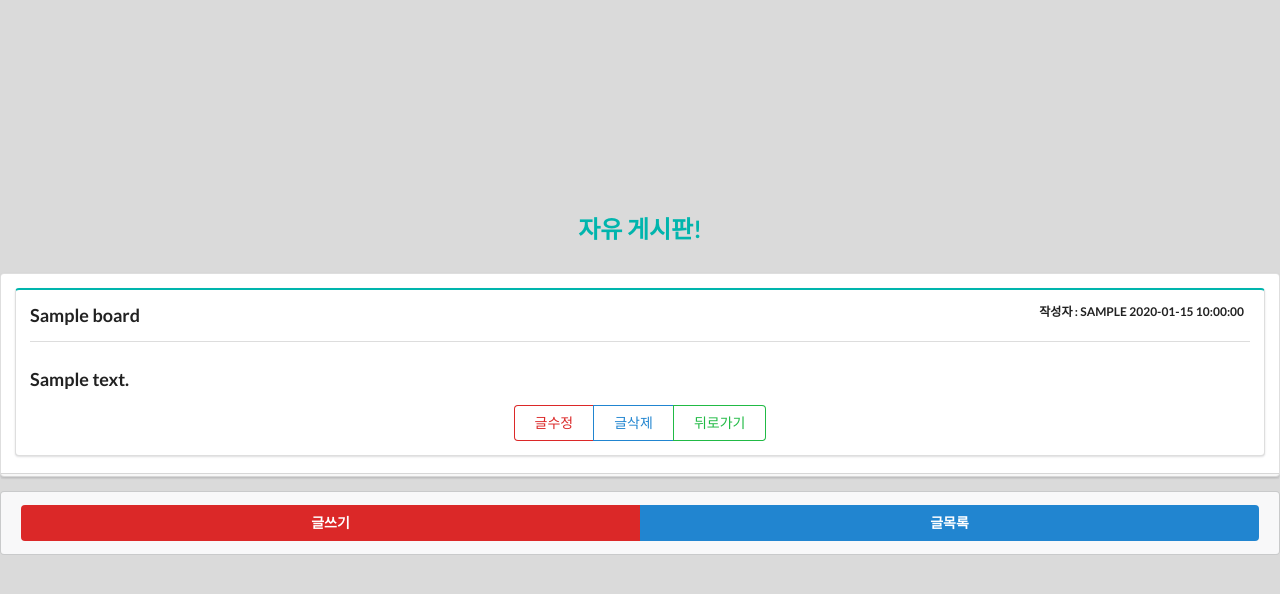
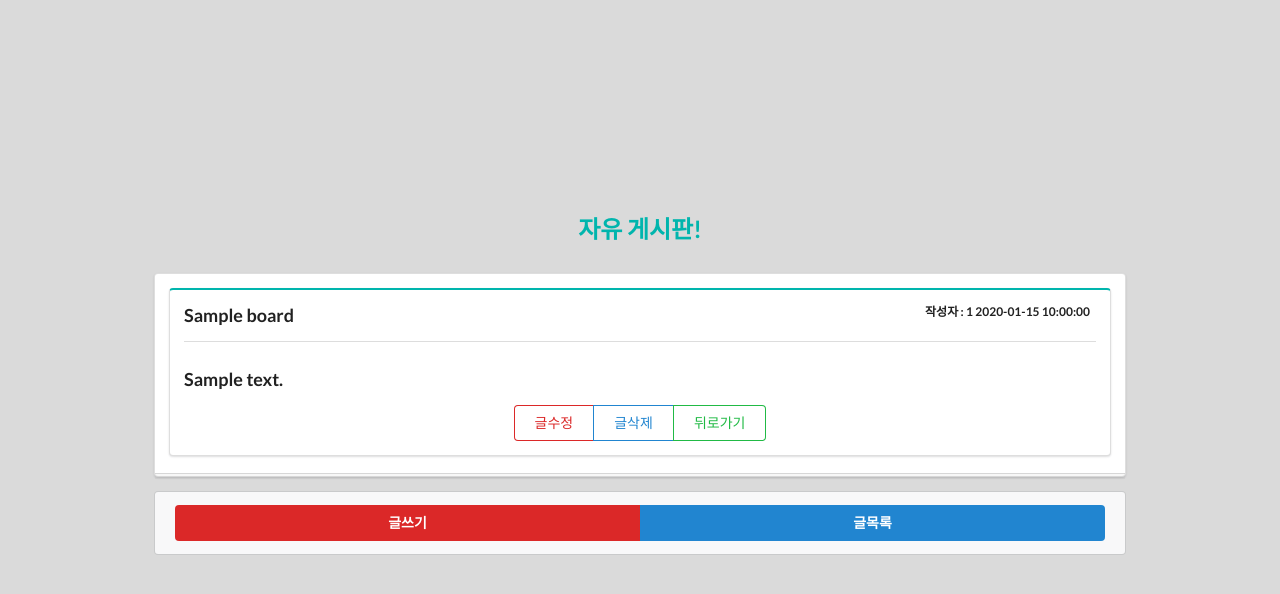
Before and after one commit to claudiajh/flask-board, a Flask app: page /board_show/1 in a window 1280 px wide. Shown: the top 594 px of the page. Run offline with Flask 2, Linux system fonts and the light colour scheme; tables that the repository leaves empty hold one stand-in row (values such as "Sample post"); some libraries are stand-ins or nearby versions.

Commit message:
BoardModel.user -> BoardModel.id 로 변경

```diff
--- a/app/models/boards.py
+++ b/app/models/boards.py
@@ -8,6 +8,6 @@ class BoardModel(db.Model):
     no = db.Column(db.Integer, primary_key=True)  # 번호
     title = db.Column(db.String(80), nullable=False)  # 제목
     content = db.Column(db.String(200), nullable=False)  # 내용
-    user = db.Column(db.String(50), nullable=False)  # 작성자
+    id = db.Column(db.String(50), nullable=False)  # 작성자
     create_time = db.Column(db.DATETIME)  # 작성일
     modify_time = db.Column(db.DATETIME)  # 수정일
--- a/app/route/board.py
+++ b/app/route/board.py
@@ -17,7 +17,7 @@ def add_content():
         nowTime = datetime.utcnow()
         newContent = BoardModel(title=request.form['title'],
                                 content=request.form['content'],
-                                user=request.form['user'],
+                                id=request.form['id'],
                                 create_time=nowTime,
                                 modify_time=nowTime)
 
@@ -42,7 +42,7 @@ def modify_content(content_no):
     if request.method == 'POST':
         nowTime = datetime.utcnow()
 
-        modifyContent.user = request.form['user']
+        modifyContent.id = request.form['id']
         modifyContent.title = request.form['title']
         modifyContent.content = request.form['content']
         modifyContent.modify_time = nowTime
--- a/app/templates/layout.html
+++ b/app/templates/layout.html
@@ -14,7 +14,7 @@
     }
 
     .column {
-      max-width: 1500px;
+      max-width: 1000px;
     }
   </style>
 </head>
@@ -31,14 +31,7 @@
     {% block body %}
     {% endblock %}
 
-    <div class="ui message">
-      <div class="two ui buttons">
-        <a class="ui red button" href="{{ url_for('add_content')}}">글쓰기</a>
-        <a class="ui blue button" href="{{ url_for('board_index')}}">글목록</a>
-      </div>
-    </div>
   </div>
-
 </div>
 </body>
 </html>
--- a/app/templates/show_content.html
+++ b/app/templates/show_content.html
@@ -9,7 +9,7 @@
       {{show_content.title}}
     </h3>
     <h3 class="ui right floated sub header">
-      작성자 : {{show_content.user}} {{show_content.create_time}}</h3>
+      작성자 : {{show_content.id}} {{show_content.create_time}}</h3>
     <div class="ui clearing divider"></div>
     <div class="ui left aligned header">{{show_content.content}}</div>
 
@@ -21,4 +21,11 @@
   </div>
 </div>
 
+<div class="ui message">
+  <div class="two ui buttons">
+    <a class="ui red button" href="{{ url_for('add_content')}}">글쓰기</a>
+    <a class="ui blue button" href="{{ url_for('board_index')}}">글목록</a>
+  </div>
+</div>
+
 {% endblock %}
```
Also changed, not shown: app/templates/add_content.html (+8 -1 lines), app/templates/modify_content.html (+8 -1 lines), app/templates/show_board.html (+9 -1 lines).
